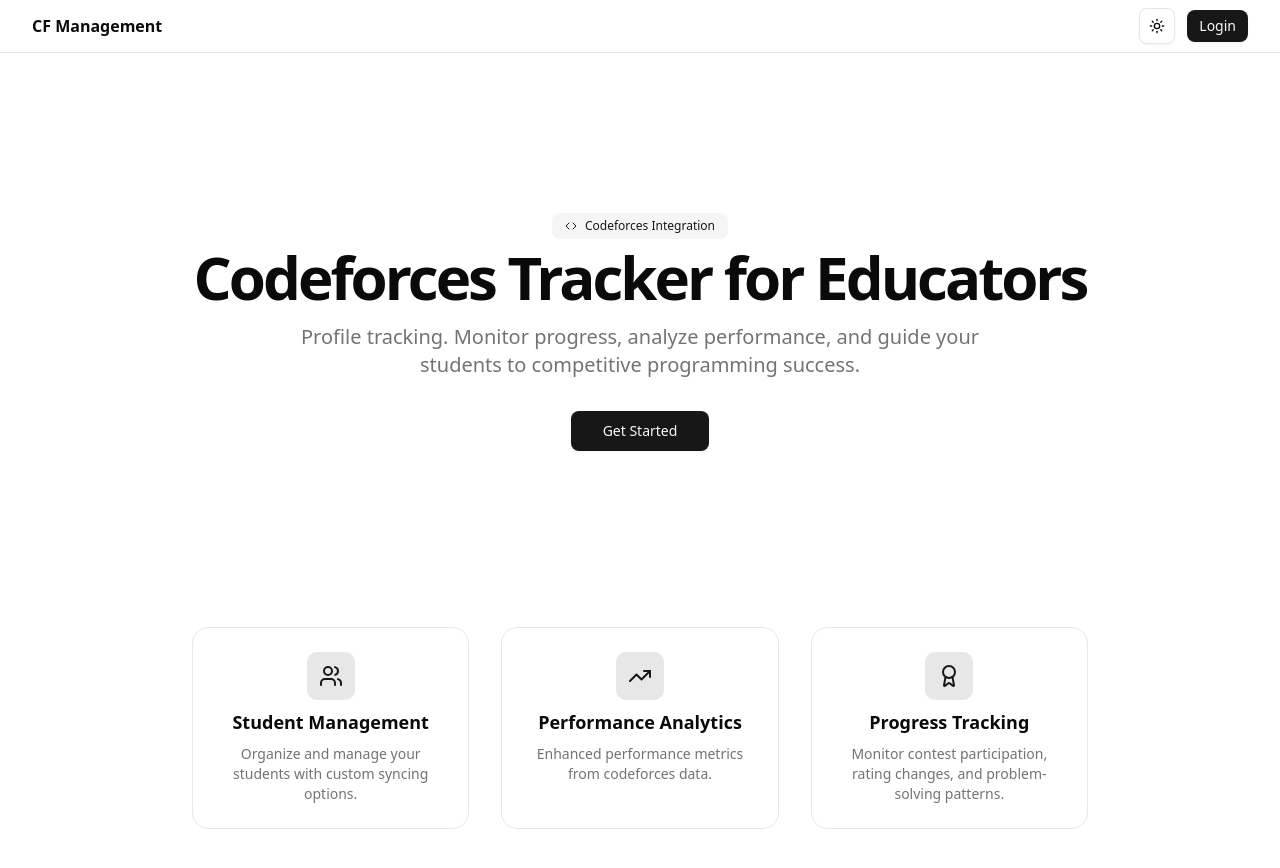
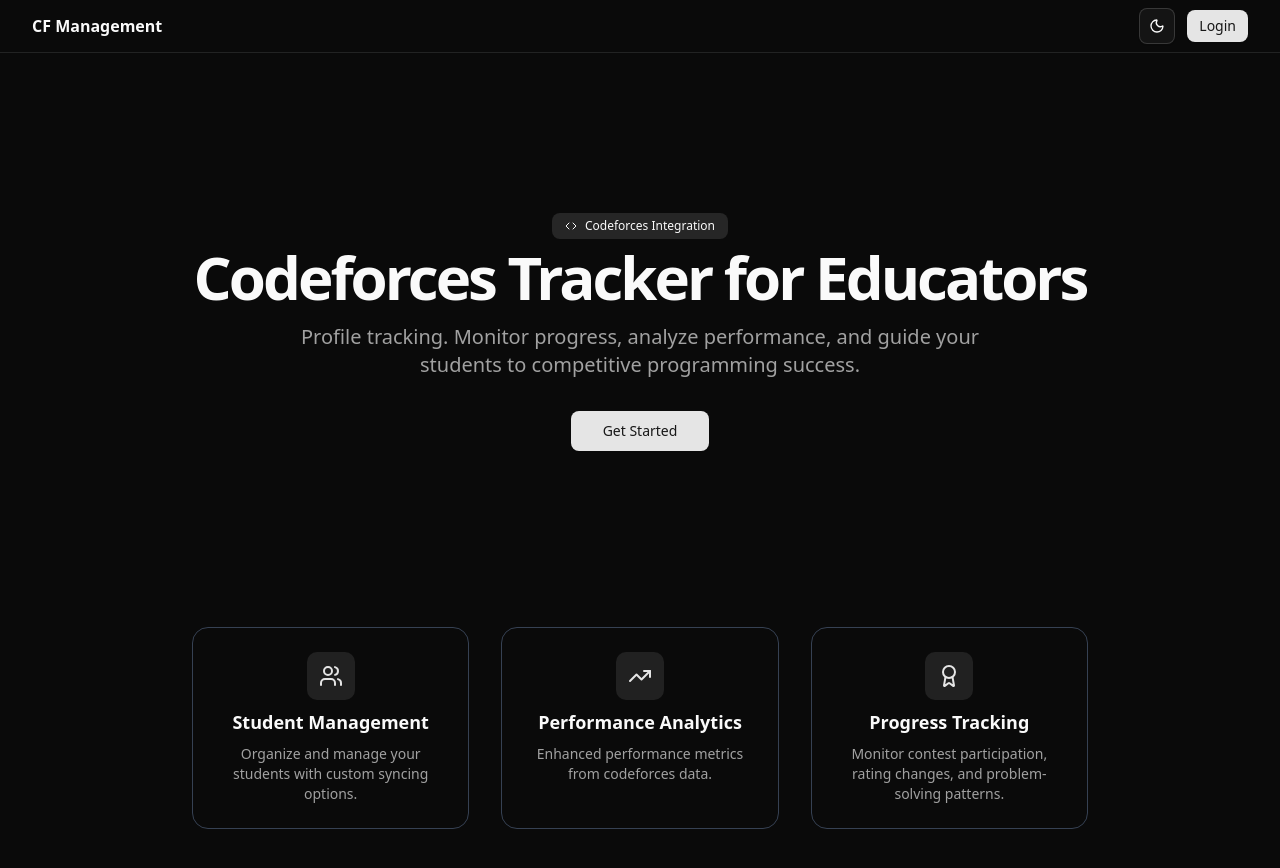
Before and after one commit to ritik48/Codeforces-Tracker-FE, a React (Vite) app: page / in a window 1280 px wide. Shown: the top 868 px of the page. Built offline with nearby package versions, Linux system fonts and the light colour scheme.

Commit message:
feat: used theme provider

```diff
--- a/src/App.tsx
+++ b/src/App.tsx
@@ -2,13 +2,16 @@ import { BrowserRouter, Outlet, Route, Routes } from "react-router-dom";
 import { NavBar } from "./components/NavBar";
 import { Home } from "./pages/Home/Home";
 import { Student } from "./pages/Students/Student";
+import { ThemeProvider } from "./components/theme-provider";
 
 export const Layout = () => {
   return (
-    <div>
-      <NavBar />
-      <Outlet />
-    </div>
+    <ThemeProvider defaultTheme="dark" storageKey="vite-ui-theme">
+      <div>
+        <NavBar />
+        <Outlet />
+      </div>
+    </ThemeProvider>
   );
 };
 
```
